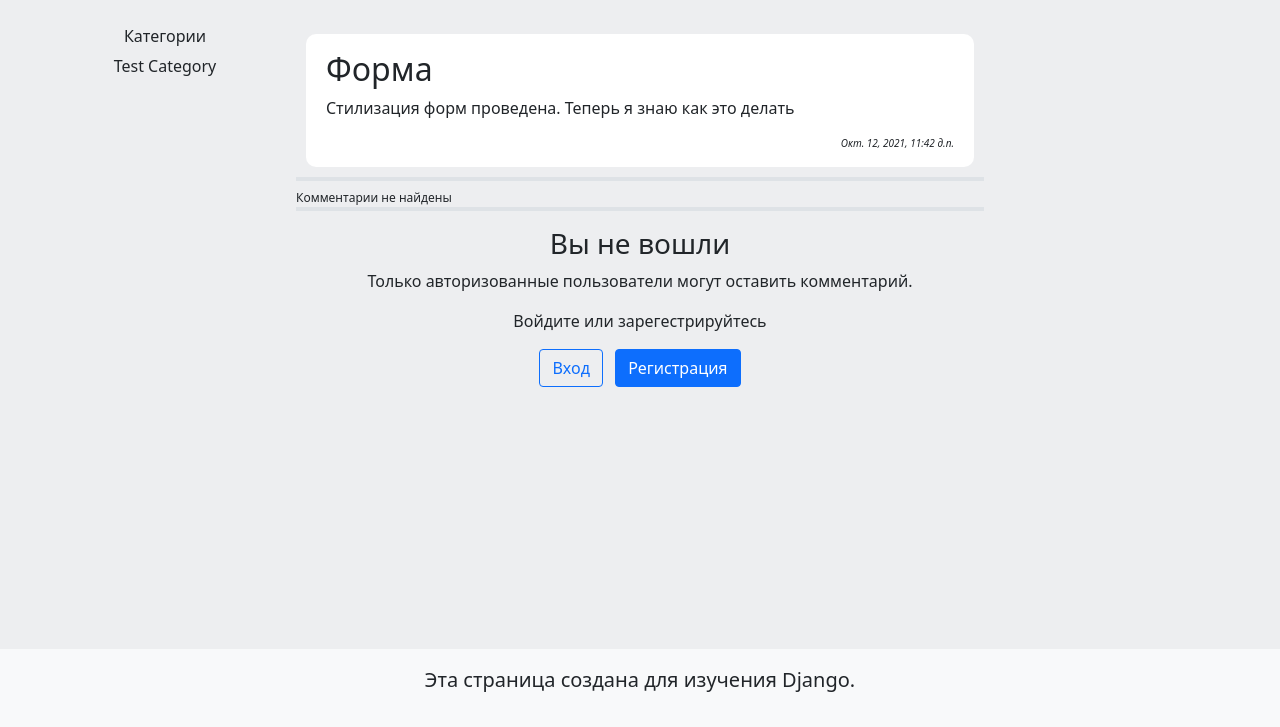
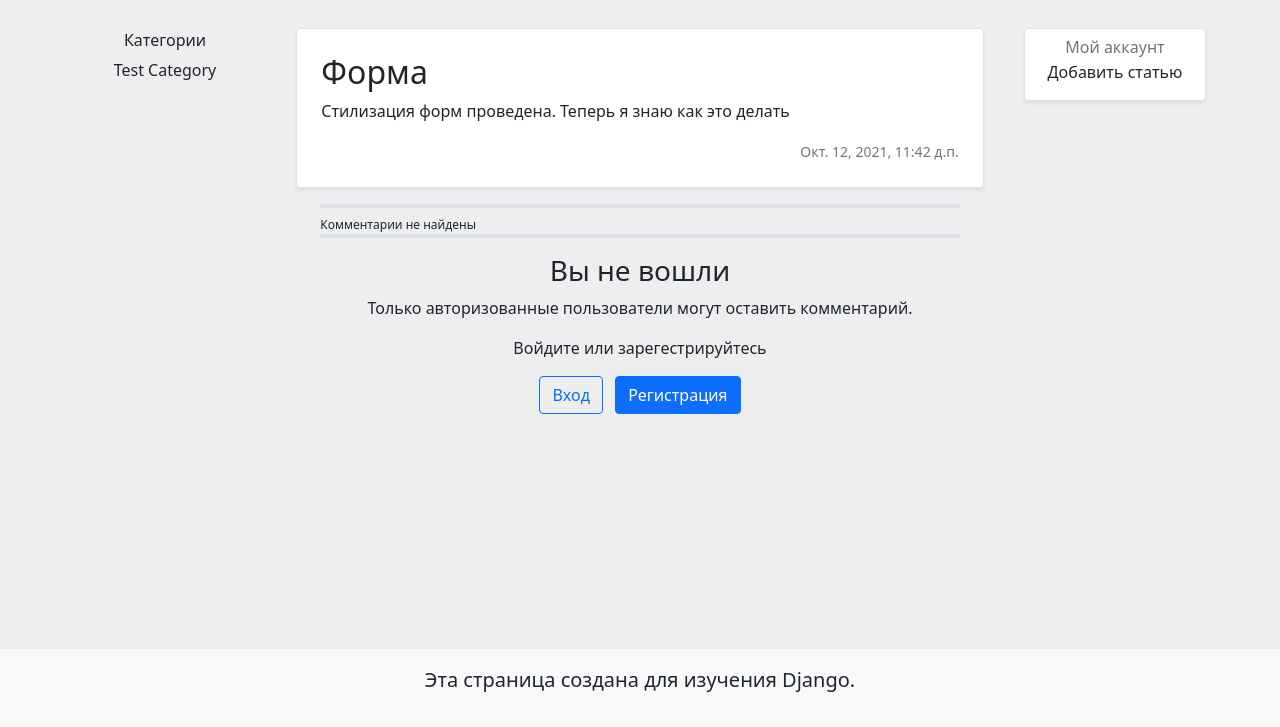
Before and after one commit to AlphaAlex7/ProjectED, a Django app: page /posts/detail/16/ in a window 1280 px wide. Shown: the part 73-800 px from the top of the page. Run offline with Django 3.2, Linux system fonts and the light colour scheme; data comes from the database, SQL or seed files in the repository; some libraries are stand-ins or nearby versions.

Commit message:
visual fix add action button in mixin and on pages

```diff
--- a/blog/forms.py
+++ b/blog/forms.py
@@ -33,7 +33,9 @@ class AddPostForm(forms.ModelForm):
         widget=forms.Textarea(
             attrs={
                 "class":
-                    "form-control"
+                    "form-control",
+                "style":
+                    "height:150px"
             }
         )
     )
@@ -49,7 +51,9 @@ class AddCommentForm(forms.ModelForm):
         widget=forms.Textarea(
             attrs={
                 "class":
-                    "form-control"
+                    "form-control",
+                "style":
+                    "height:100px"
             }
         )
     )
--- a/blog/urls.py
+++ b/blog/urls.py
@@ -1,5 +1,5 @@
 from django.urls import path
-from .views import PostAllView, AddPost, PostOneView,AddComment, DelPost
+from .views import PostAllView, AddPost, PostOneView,AddComment, DelPost, UpdatePost
 
 app_name = 'blog'
 urlpatterns = [
@@ -8,5 +8,6 @@ urlpatterns = [
     path("detail/<int:pk>/", PostOneView.as_view(), name="detail"),
     path("add/", AddPost.as_view(), name="add_post"),
     path("add-comment/<int:post_id>/", AddComment.as_view(), name="add_comment"),
-    path("del/<int:pk>/", DelPost.as_view(), name="del")
+    path("del/<int:pk>/", DelPost.as_view(), name="del"),
+    path("edit/<int:pk>/", UpdatePost.as_view(), name="edit")
 ]
--- a/blog/utils.py
+++ b/blog/utils.py
@@ -4,16 +4,33 @@ from .models import PostCategory
 class BlogMixin:
     def all_blog_context(self, **kwargs):
         context = self.add_category_to_context(**kwargs)
+        context = self.add_action_button(**context)
         return context
 
+    def add_action_button(self, **kwargs):
+        action_button = [
+            {
+                "title": "Мой аккаунт",
+                "id": "my_page",
+                "href": "",
+                "hiden": True,
+            },
+            {
+                "title": "Добавить статью",
+                "id": "add_article",
+                "href": "blog:add_post",
+                "hiden": False,
+            }
+        ]
+        kwargs["actions"] = action_button
+        return kwargs
+
     def add_category_to_context(self, **kwargs):
-        context = kwargs
-        print(context)
-        if context is None:
-            context = {}
-        context["category"] = PostCategory.objects.all()
+        if kwargs is None:
+            kwargs = {}
+        kwargs["category"] = PostCategory.objects.all()
         if self.request.resolver_match.kwargs.get("cat"):
-            context["cat_select_id"] = self.request.resolver_match.kwargs.get("cat")
+            kwargs["cat_select_id"] = self.request.resolver_match.kwargs.get("cat")
         else:
-            context["cat_select_id"] = 0
-        return context
+            kwargs["cat_select_id"] = 0
+        return kwargs
--- a/blog/views.py
+++ b/blog/views.py
@@ -4,7 +4,7 @@ from django.http import HttpResponseRedirect, HttpResponseBadRequest
 from django.shortcuts import redirect
 from django.urls import reverse_lazy
 from django.views.generic.detail import DetailView
-from django.views.generic.edit import CreateView, DeleteView
+from django.views.generic.edit import CreateView, DeleteView, UpdateView
 from django.views.generic.list import ListView
 
 from ProjectED.utils import DataMixin
@@ -43,14 +43,20 @@ class PostOneView(DetailView, DataMixin, BlogMixin):
         context = super().get_menu_context(**context, title="Статьи")
         context = super().all_blog_context(**context)
 
-        paginator = Paginator(PostComment.objects.filter(post=self.kwargs['pk']), 10)
+        comment_paginate_by = 10
+        paginator = Paginator(PostComment.objects.filter(post=self.kwargs['pk']), comment_paginate_by)
         if "page" in self.request.GET:
             page_num = self.request.GET.get("page")
         else:
             page_num = 1
         page = paginator.get_page(page_num)
+
+        print(kwargs["object"].get_comment_counts())
+
         context["page_obj"] = page
         context["comments"] = page.object_list
+        context["paginator"] = page.paginator
+        context["is_paginated"] = (comment_paginate_by < kwargs["object"].get_comment_counts())
         context["form_comment"] = AddCommentForm()
 
         return context
@@ -112,3 +118,19 @@ class DelPost(DeleteView):
             return HttpResponseRedirect(success_url)
         else:
             return HttpResponseBadRequest()
+
+
+class UpdatePost(UpdateView, DataMixin, BlogMixin):
+    model = PostModel
+    template_name = "blog/post_add.html"
+    form_class = AddPostForm
+
+    def get_context_data(self, **kwargs):
+        context = super().get_context_data(**kwargs)
+        context = super().get_menu_context(**context, title="Редактировать статью")
+        context = super().all_blog_context(**context)
+        context["user"] = self.request.user
+        context["edit"] = True
+
+        print(context)
+        return context
--- a/template/blog/post_detail.html
+++ b/template/blog/post_detail.html
@@ -4,18 +4,20 @@
 {% block title %}{{ title }}{% endblock %}
 
 {% block page_content %}
-    <div class="col-md-8">
-    <div class="container">
-        <div class="comment_el py-3" style="background: #ffffff">
+<div class="col-md-8 p-1">
+    <div class="row mb-2 justify-content-center">
+        <div class="col-md-11">
+            <div class="row g-0 border rounded overflow-hidden flex-md-row mb-3 shadow-sm h-md-250 position-relative bg-white">
+                <div class="col p-4 d-flex flex-column position-static">
                     <div class="comment_body">
                         <h2> {{ post.title }}</h2>
                         {% if post.img_preview %}
-                <img class="img-fluid p-3" src="{{ post.img_preview.url }}" alt="lk" >
+                        <img class="img-fluid p-3" src="{{ post.img_preview.url }}" alt="lk">
                         {% endif %}
                         <p>{{ post.text }}</p>
                     </div>
-            <div class="comment_date">
-                <em>{{ post.date_pub }}</em>
+                    <div class="text-end text-muted">
+                        <small>{{ post.date_pub }}</small>
                     </div>
                 </div>
             </div>
@@ -33,16 +35,38 @@
                             </div>
                             <p class="card-text mb-auto" style="
     word-break: break-all; padding-bottom: 10px">{{ comment.text }}</p>
-                            <div class="mb-1 text-muted">{{ comment.date_pub }}</div>
+                            <div class="text-end text-muted"><small>{{ comment.date_pub }}</small></div>
                         </div>
 
                     </div>
                     {% endfor %}
+                    {% if is_paginated %}
+                    <ul class="pagination justify-content-center">
                     {% if page_obj.has_previous %}
-                    <a href="?page={{ page_obj.previous_page_number }}">back</a>
+                        <li>
+                            <a class="btn btn-outline-primary mx-4 mb-2 py-2 px-4"
+                               href="?page={{ page_obj.previous_page_number }}">Back</a>
+                        </li>
                     {% endif %}
+                    {% for p in paginator.page_range %}
+
+                        {% if page_obj.number == p %}
+                            <li class="btn btn-outline-secondary mx-2 mb-2 py-2 px-3">{{ p }}</li>
+
+                        {% elif p >= page_obj.number|add:-2 and p <= page_obj.number|add:2 %}
+                            <li>
+                                <a class="btn btn-outline-primary mx-2 mb-2 py-2 px-2" href="?page={{ p }}">{{ p }}</a>
+                            </li>
+                        {% endif %}
+
+                    {% endfor %}
                     {% if page_obj.has_next %}
-                    <a href="?page={{ page_obj.next_page_number }}">next</a>
+                        <li>
+                            <a class="btn btn-outline-primary mx-4 mb-2 py-2 px-4"
+                               href="?page={{ page_obj.next_page_number }}">Next</a>
+                        </li>
+                    {% endif %}
+                </ul>
                     {% endif %}
                     {% else %}
                     Комментарии не найдены
@@ -90,5 +114,8 @@
                 </div>
                 {% endif %}
             </div>
+
+        </div>
+    </div>
 </div>
 {% endblock %}
--- a/template/blog/surround_element.html
+++ b/template/blog/surround_element.html
@@ -2,8 +2,7 @@
 
 {% block content %}
 <div class="row">
-        <div id="cat_menu" class="col-md-2">
-
+    <div id="cat_menu" class="col-md-2 p-1">
         <div>
             <div class="rounded-2">
                 <div class="text-center">
@@ -17,7 +16,10 @@
                                class="text-decoration-none text-dark btn btn-outline-light border-0 w-100 p-1"
                                href="{% url 'blog:cat_posts' cat=cat.id %}">
                                 <p class="{% if cat.id == cat_select_id %}text-secondary{% endif %} mb-auto"
-                                           style="line-height: 1rem">{{ cat.title }}</p></a>
+                                   style="line-height: 1rem">
+                                    {{ cat.title }}
+                                </p>
+                            </a>
                         </li>
                         {% endfor %}
                     </ul>
@@ -32,5 +34,29 @@
         </div>
     </div>
     {% endblock %}
+    <div id="action_button" class="col-md-2 p-1">
+        <div>
+            <div class="row g-0 border rounded overflow-hidden flex-md-row mb-3 shadow-sm h-md-250 position-relative h-100 bg-white">
+                <div class="text-center">
+                     <div class="m-1">
+                    <ul class="list-unstyled">
+                        {% for action in actions %}
+                        <li class="p-0 w-auto" id="{{ action.id }}">
+                            <a type="button"
+                               class="text-decoration-none {% if action.href %} text-dark {% else %} text-secondary {% endif %} btn btn-outline-light border-0 w-100 p-1"
+                               {% if action.href %} href="{% url action.href %}" {% endif %}>
+                                <p class="mb-auto"
+                                   style="line-height: 1rem">
+                                    {{ action.title }}
+                                </p>
+                            </a>
+                        </li>
+                        {% endfor %}
+                    </ul>
+                </div>
+                </div>
+            </div>
+        </div>
+    </div>
 </div>
 {% endblock %}
```
Also changed, not shown: template/blog/post_add.html (+32 -12 lines), template/blog/post_all_view.html (+8 -9 lines). Lines whose indentation alone changed are shown as unchanged.
